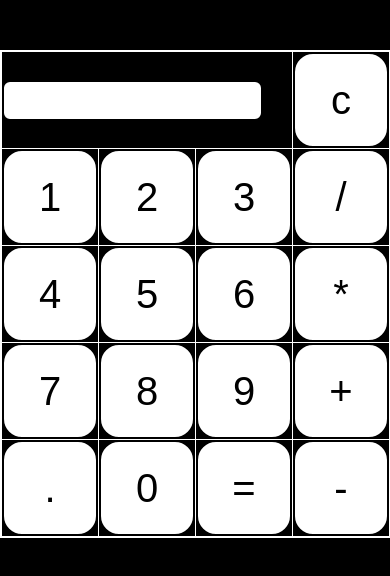
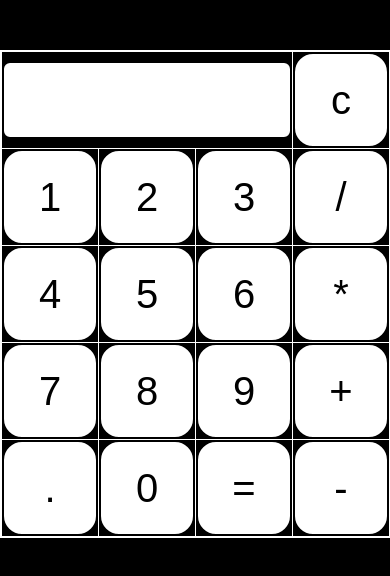
Before and after one commit to Yashaswini-K-P/Calculator, a plain HTML site: page index.html in a window 390 px wide. Drawn offline with Linux system fonts and the light colour scheme.

Commit message:
Update style.css

```diff
--- a/style.css
+++ b/style.css
@@ -49,9 +49,9 @@ button{
     input[type="text"] {
         color: blue;
         font-weight: bold;
-        font-size: 2em;
-        width: 90%;
-        height: auto;
+        font-size: 4em;
+        width: 100%;
+        height: 100%;
     }
 
     input[type="button"] {
```
